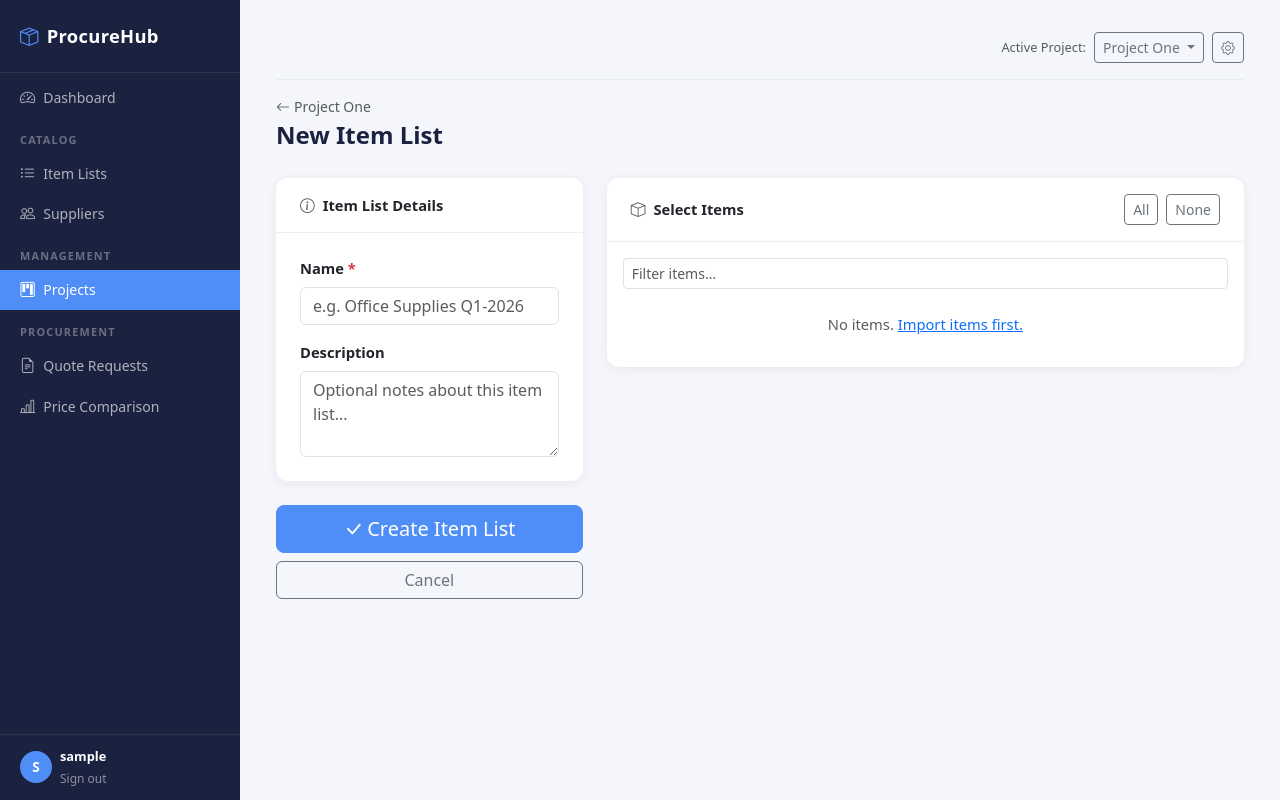
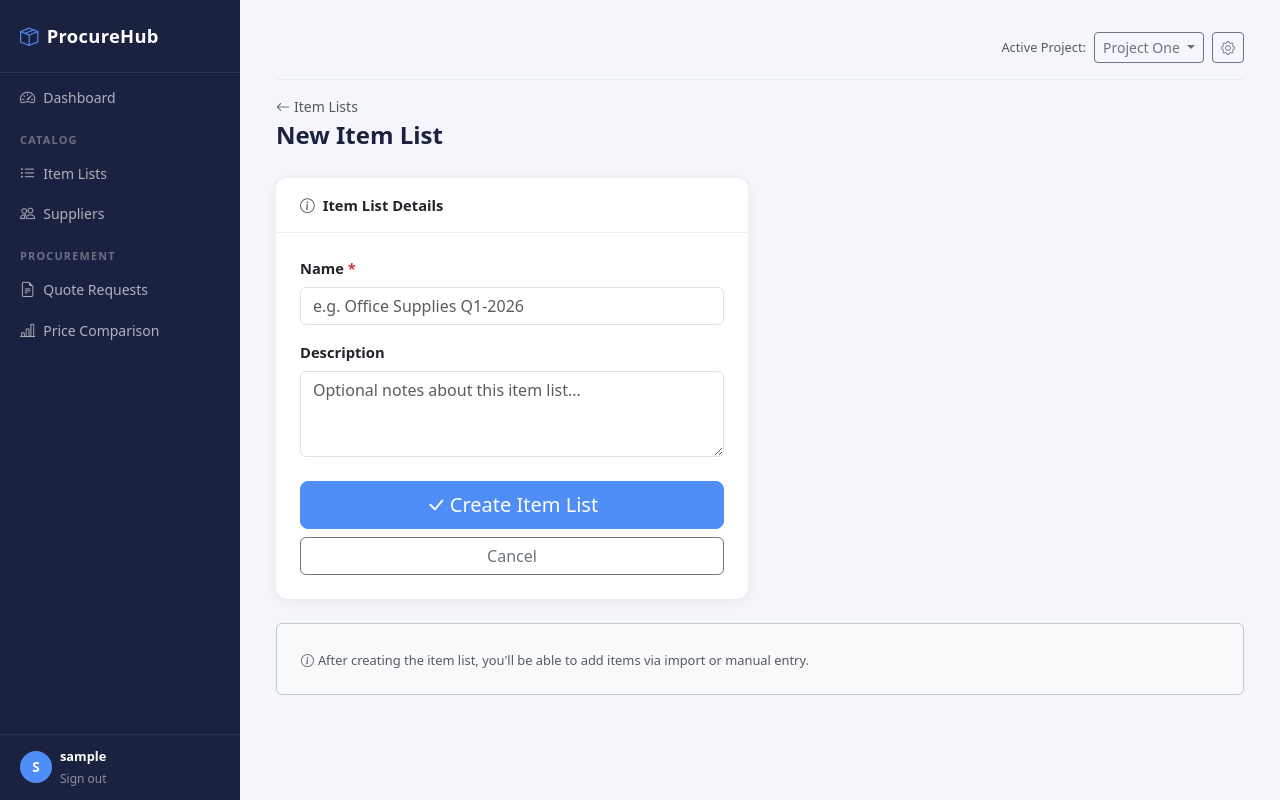
Before and after one commit to cnathani-dev/procurehub, a Flask app: page /projects/1/lists/create in a window 1280 px wide. Run offline with Flask 3, Linux system fonts and the light colour scheme; the visitor is signed in with stand-in values (Sample User, id 1); data comes from the database, SQL or seed files in the repository; data that the repository does not hold is empty.

Commit message:
Restructure item management: items created via import or manual entry, not selection
- Remove Projects menu item from sidebar (hidden, only accessible via Settings)
- Remove "Items" menu item (was already renamed to Item Lists)
- Simplify item list creation: only name + description, no item selection
- Add prominent Import and Add Item buttons to item list detail page
- New route: item_lists_add_item (POST) for manual item creation
- Update breadcrumbs to link to Item Lists instead of Projects
- Create new template: templates/item_lists/form.html for simple list creation

Items are now added to lists via:
1. Excel import (Import button links to import page)
2. Manual entry (Add Item button opens modal with form)

Previously, item lists were created by selecting items from existing database.
Now items are created fresh for each list.

Co-Authored-By: Claude Haiku 4.5 <noreply@anthropic.com>

```diff
--- a/app.py
+++ b/app.py
@@ -795,17 +795,13 @@ def item_lists_create(project_id):
         project = conn.execute('SELECT * FROM projects WHERE id = ?', (project_id,)).fetchone()
         if not project:
             abort(404)
-        items = conn.execute('SELECT * FROM items ORDER BY category, name').fetchall()
 
         if request.method == 'POST':
             name = request.form.get('name', '').strip()
             if not name:
                 flash('List name is required.', 'danger')
-                return render_template('projects/item_list_form.html',
-                                       project=project, item_list=None,
-                                       items=items, selected_ids=set(),
-                                       action='Create')
-            item_ids = request.form.getlist('item_ids')
+                return render_template('item_lists/form.html',
+                                       project=project, action='Create')
 
             cur = conn.execute(
                 'INSERT INTO item_lists (project_id, name, description) VALUES (?,?,?)',
@@ -814,19 +810,12 @@ def item_lists_create(project_id):
                  request.form.get('description', '').strip() or None)
             )
             list_id = cur.lastrowid
-            for iid in item_ids:
-                conn.execute(
-                    'INSERT INTO item_list_items (item_list_id, item_id) VALUES (?,?)',
-                    (list_id, int(iid))
-                )
             flash('Item list created.', 'success')
             return redirect(url_for('item_lists_detail',
                                     project_id=project_id, list_id=list_id))
 
-    return render_template('projects/item_list_form.html',
-                           project=project, item_list=None,
-                           items=items, selected_ids=set(),
-                           action='Create', project_id=project_id)
+    return render_template('item_lists/form.html',
+                           project=project, action='Create')
 
 
 @app.route('/projects/<int:project_id>/lists/<int:list_id>')
@@ -914,6 +903,47 @@ def item_lists_edit(project_id, list_id):
                            action='Edit')
 
 
+@app.route('/projects/<int:project_id>/lists/<int:list_id>/add-item', methods=['POST'])
+@login_required
+def item_lists_add_item(project_id, list_id):
+    """Add a manually created item to an item list."""
+    with get_db() as conn:
+        # Verify project and list exist
+        project = conn.execute('SELECT * FROM projects WHERE id = ?', (project_id,)).fetchone()
+        item_list = conn.execute(
+            'SELECT * FROM item_lists WHERE id = ? AND project_id = ?',
+            (list_id, project_id)
+        ).fetchone()
+        if not project or not item_list:
+            abort(404)
+
+        # Create the item
+        name = request.form.get('name', '').strip()
+        if not name:
+            flash('Item name is required.', 'danger')
+            return redirect(url_for('item_lists_detail', project_id=project_id, list_id=list_id))
+
+        cur = conn.execute(
+            '''INSERT INTO items (name, description, category, qty, unit)
+               VALUES (?,?,?,?,?)''',
+            (name,
+             request.form.get('description', '').strip() or None,
+             request.form.get('category', '').strip() or None,
+             request.form.get('qty', '') or None,
+             request.form.get('unit', '').strip() or None)
+        )
+        item_id = cur.lastrowid
+
+        # Add item to list
+        conn.execute(
+            'INSERT INTO item_list_items (item_list_id, item_id) VALUES (?,?)',
+            (list_id, item_id)
+        )
+        flash(f'Item "{name}" added to list.', 'success')
+
+    return redirect(url_for('item_lists_detail', project_id=project_id, list_id=list_id))
+
+
 @app.route('/projects/<int:project_id>/lists/<int:list_id>/delete', methods=['POST'])
 @login_required
 def item_lists_delete(project_id, list_id):
--- a/templates/base.html
+++ b/templates/base.html
@@ -182,12 +182,6 @@
       <i class="bi bi-people"></i>Suppliers
     </a>
 
-    <div class="nav-section-label">Management</div>
-    <a href="{{ url_for('projects_list') }}"
-       class="nav-link {% if request.endpoint and ('projects' in request.endpoint or 'item_lists' in request.endpoint) %}active{% endif %}">
-      <i class="bi bi-kanban"></i>Projects
-    </a>
-
     <div class="nav-section-label">Procurement</div>
     <a href="{{ url_for('quotes_list') }}"
        class="nav-link {% if request.endpoint and 'quotes' in request.endpoint %}active{% endif %}">
--- /dev/null
+++ b/templates/item_lists/form.html
@@ -0,0 +1,46 @@
+{% extends "base.html" %}
+{% block title %}{% if action == 'Edit' %}Edit{% else %}New{% endif %} Item List – ProcureHub{% endblock %}
+
+{% block content %}
+<div class="page-header">
+  <div class="d-flex align-items-center gap-2 mb-1">
+    <a href="{{ url_for('item_lists_list') }}" class="text-muted text-decoration-none" style="font-size:.875rem;">
+      <i class="bi bi-arrow-left me-1"></i>Item Lists
+    </a>
+  </div>
+  <h1>{% if action == 'Edit' %}Edit{% else %}New{% endif %} Item List</h1>
+</div>
+
+<div class="row">
+  <div class="col-md-6">
+    <div class="card">
+      <div class="card-header py-3 px-4"><i class="bi bi-info-circle me-2 text-muted"></i>Item List Details</div>
+      <div class="card-body p-4">
+        <form method="POST">
+          <div class="mb-3">
+            <label class="form-label fw-600" style="font-weight:600;">Name <span class="text-danger">*</span></label>
+            <input type="text" name="name" class="form-control" required
+                   placeholder="e.g. Office Supplies Q1-2026"/>
+          </div>
+          <div class="mb-4">
+            <label class="form-label fw-600" style="font-weight:600;">Description</label>
+            <textarea name="description" class="form-control" rows="3"
+                      placeholder="Optional notes about this item list..."></textarea>
+          </div>
+
+          <div class="d-grid gap-2">
+            <button type="submit" class="btn btn-primary btn-lg">
+              <i class="bi bi-check-lg me-1"></i>Create Item List
+            </button>
+            <a href="{{ url_for('item_lists_list') }}" class="btn btn-outline-secondary">Cancel</a>
+          </div>
+        </form>
+      </div>
+    </div>
+  </div>
+</div>
+
+<div class="mt-4 p-4 bg-light rounded border border-secondary-subtle">
+  <p class="mb-0 text-muted"><small><i class="bi bi-info-circle me-1"></i>After creating the item list, you'll be able to add items via import or manual entry.</small></p>
+</div>
+{% endblock %}
```
Also changed, not shown: templates/projects/item_list_detail.html (+66 -13 lines).
